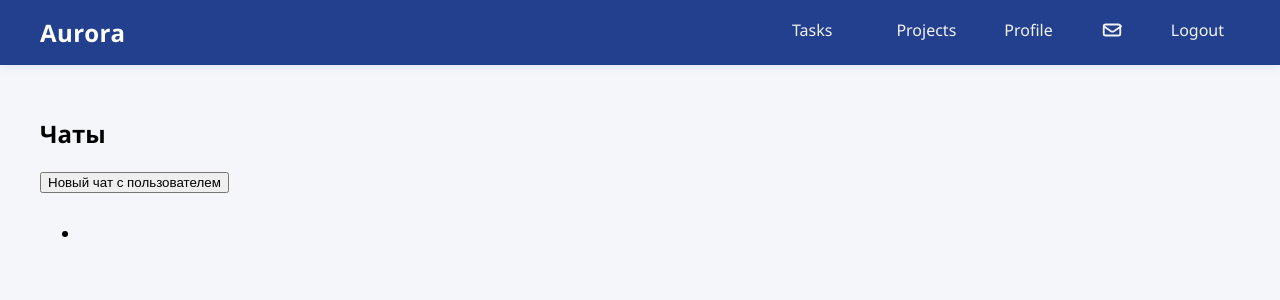
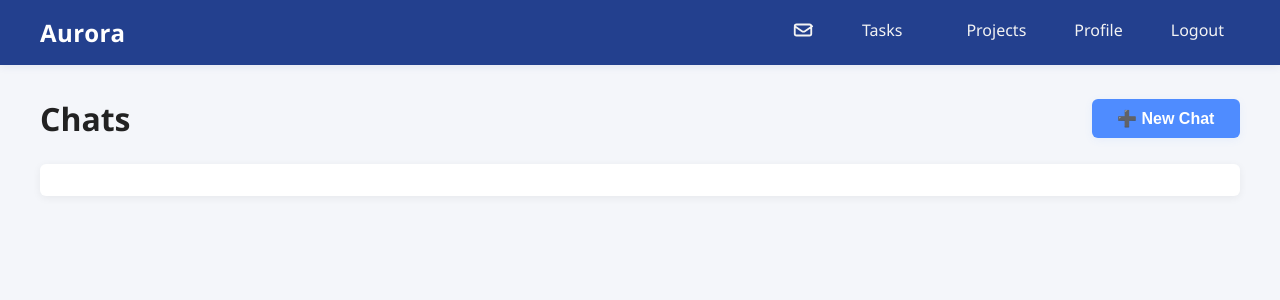
Before and after one commit to DubroffSky/aurora, a Django app: page /chats/ in a window 1280 px wide. Shown: the top 300 px of the page. Run offline with Django 5.2, Linux system fonts and the light colour scheme; a user stored in the database is signed in; tables that the repository leaves empty hold one stand-in row (values such as "Sample post").

Commit message:
update chat list

```diff
--- a/aurora/aurora_store/templates/aurora_store/base.html
+++ b/aurora/aurora_store/templates/aurora_store/base.html
@@ -185,7 +185,7 @@
         }
 
         .card-header {
-            background-color: #dee2e9;
+            background-color: #7d9bcc69;
             padding: 1rem;
             border-bottom: 1px solid #e3e6f0;
             box-shadow: 0 2px 6px -2px #23408e11;
@@ -470,7 +470,13 @@
             </div>
             <ul class="navbar-nav" id="navbarNav">
                 {% if user.is_authenticated %}
-
+                    <li class="nav-item">
+                        <a class="nav-link" href="{% url 'aurora_store:chat_list' %}" title="Чаты">
+                            <span style="font-size:1.3em;vertical-align:middle;">
+                                <svg xmlns="http://www.w3.org/2000/svg" width="22" height="22" fill="none" viewBox="0 0 24 24" stroke="currentColor"><path stroke-linecap="round" stroke-linejoin="round" stroke-width="2" d="M3 8l7.89 5.26a3 3 0 003.22 0L22 8m-19 8V8a2 2 0 012-2h14a2 2 0 012 2v8a2 2 0 01-2 2H5a2 2 0 01-2-2z"/></svg>
+                            </span>
+                        </a>
+                    </li>
                     <li class="nav-item">
                         <a class="nav-link" href="{% url 'aurora_store:tasks_list' %}">Tasks</a>
                     </li>
@@ -483,14 +489,6 @@
                     {% endif %}
                     <li class="nav-item">
                         <a class="nav-link" href="{% url 'aurora_store:profile' %}">Profile</a>
-                    </li>
-                    <li class="nav-item">
-                        <a class="nav-link" href="{% url 'aurora_store:chat_list' %}" title="Чаты">
-                            <span style="font-size:1.3em;vertical-align:middle;">
-                                <!-- mail icon SVG -->
-                                <svg xmlns="http://www.w3.org/2000/svg" width="22" height="22" fill="none" viewBox="0 0 24 24" stroke="currentColor"><path stroke-linecap="round" stroke-linejoin="round" stroke-width="2" d="M3 8l7.89 5.26a3 3 0 003.22 0L22 8m-19 8V8a2 2 0 012-2h14a2 2 0 012 2v8a2 2 0 01-2 2H5a2 2 0 01-2-2z"/></svg>
-                            </span>
-                        </a>
                     </li>
                     <li class="nav-item">
                         <a class="nav-link" href="{% url 'aurora_store:logout' %}">Logout</a>
--- a/aurora/aurora_store/templates/aurora_store/chat_list.html
+++ b/aurora/aurora_store/templates/aurora_store/chat_list.html
@@ -1,44 +1,198 @@
 {% extends 'aurora_store/base.html' %}
-{% block title %}Чаты{% endblock %}
+{% block title %}Aurora- chats{% endblock %}
 {% block content %}
-<h2>Чаты</h2>
-<button id="new-chat-btn" style="margin-bottom:1em;">Новый чат с пользователем</button>
+<style>
+.chat-header {
+    display: flex;
+    align-items: center;
+    justify-content: space-between;
+    margin-bottom: 1.5em;
+}
+.chat-title {
+    font-size: 2rem;
+    font-weight: 700;
+    color: #222;
+    margin: 0;
+}
+#new-chat-btn {
+    background: #4f8cff;
+    color: #fff;
+    border: none;
+    border-radius: 6px;
+    padding: 0.6em 1.6em;
+    font-size: 1rem;
+    font-weight: 600;
+    cursor: pointer;
+    box-shadow: 0 2px 8px rgba(79,140,255,0.08);
+    transition: background 0.2s, box-shadow 0.2s;
+}
+#new-chat-btn:hover {
+    background: #357ae8;
+    box-shadow: 0 4px 16px rgba(79,140,255,0.15);
+}
+.chat-list {
+    display: flex;
+    flex-direction: column;
+    gap: 1em;
+    padding: 0;
+    margin: 0;
+    list-style: none;
+}
+.chat-card {
+    display: flex;
+    align-items: center;
+    background: #fff;
+    border-radius: 6px;
+    box-shadow: 0 2px 8px rgba(0,0,0,0.06);
+    padding: 1em 1.2em;
+    transition: box-shadow 0.2s, transform 0.2s;
+    text-decoration: none;
+    color: #222;
+}
+.chat-card:hover {
+    box-shadow: 0 6px 24px rgba(79,140,255,0.13);
+    transform: translateY(-2px) scale(1.02);
+    background: #f7fbff;
+}
+.chat-avatar {
+    width: 40px;
+    height: 40px;
+    border-radius: 50%;
+    object-fit: cover;
+    margin-right: 1em;
+    background: #e0e7ef;
+    display: flex;
+    align-items: center;
+    justify-content: center;
+    font-size: 1.2rem;
+    font-weight: 700;
+    color: #4f8cff;
+}
+.chat-participant {
+    font-size: 1.1rem;
+    font-weight: 500;
+}
+.empty-chats {
+    color: #888;
+    text-align: center;
+    margin-top: 2em;
+}
+/* Modal styles */
+#user-modal {
+    display: none;
+    position: fixed;
+    top: 0; left: 0; width: 100vw; height: 100vh;
+    background: rgba(0,0,0,0.3);
+    z-index: 1000;
+    align-items: center;
+    justify-content: center;
+}
+#user-modal.active { display: flex; }
+.modal-content {
+    background: #fff;
+    padding: 2em;
+    max-width: 400px;
+    width: 90vw;
+    border-radius: 6px;
+    max-height: 80vh;
+    overflow-y: auto;
+    position: relative;
+    box-shadow: 0 4px 24px rgba(0,0,0,0.13);
+}
+.modal-close {
+    position: absolute;
+    top: 8px;
+    right: 8px;
+    background: none;
+    border: none;
+    font-size: 1.3rem;
+    cursor: pointer;
+    color: #888;
+}
+.user-list {
+    list-style: none;
+    padding: 0;
+    margin: 0;
+}
+.user-list-item {
+    margin-bottom: 0.7em;
+    display: flex;
+    align-items: center;
+    border-radius: 6px;
+    padding: 0.4em 0.5em;
+    transition: background 0.15s;
+}
+.user-list-item:hover {
+    background: #f2f7ff;
+}
+.user-avatar {
+    width: 32px;
+    height: 32px;
+    border-radius: 50%;
+    margin-right: 0.7em;
+    background: #e0e7ef;
+    display: flex;
+    align-items: center;
+    justify-content: center;
+    font-size: 1rem;
+    font-weight: 700;
+    color: #4f8cff;
+}
+.start-chat-link {
+    margin-left: auto;
+    background: #4f8cff;
+    color: #fff;
+    border: none;
+    border-radius: 6px;
+    padding: 0.3em 1em;
+    font-size: 0.95rem;
+    text-decoration: none;
+    transition: background 0.15s;
+}
+.start-chat-link:hover {
+    background: #357ae8;
+}
+</style>
 
-<ul>
+<div class="chat-header">
+    <h2 class="chat-title">Chats</h2>
+    <button id="new-chat-btn">➕ New Chat</button>
+</div>
+
+<ul class="chat-list">
     {% for chat in chats %}
         <li>
-                        <a href="{% url 'aurora_store:chat_detail' chat.id %}">
+            <a href="{% url 'aurora_store:chat_detail' chat.id %}" class="chat-card">
                 {% for user in chat.participants.all %}{% if user != request.user %}
                     {% if user.profile.photo %}
-                                                <img src="{{ user.profile.photo.url }}" alt="avatar" style="width:24px;height:24px;border-radius:50%;vertical-align:middle;">
+                        <img src="{{ user.profile.photo.url }}" alt="avatar" class="chat-avatar">
                     {% else %}
-                                                <span style="display:inline-block;width:24px;height:24px;border-radius:50%;background:#ccc;vertical-align:middle;text-align:center;line-height:24px;">{{ user.username|slice:":1"|upper }}</span>
+                        <span class="chat-avatar">{{ user.username|slice:":1"|upper }}</span>
                     {% endif %}
-                                        {{ user.username }}
+                    <span class="chat-participant">{{ user.username }}</span>
                 {% endif %}{% endfor %}
             </a>
         </li>
     {% empty %}
-                <li>Нет чатов</li>
+        <li class="empty-chats">No chats yet</li>
     {% endfor %}
 </ul>
 
-<!-- Модальное окно -->
-<div id="user-modal" style="display:none;position:fixed;top:0;left:0;width:100vw;height:100vh;background:rgba(0,0,0,0.3);z-index:1000;align-items:center;justify-content:center;">
-    <div style="background:#fff;padding:2em;max-width:400px;width:90vw;border-radius:8px;max-height:80vh;overflow-y:auto;position:relative;">
-        <button onclick="document.getElementById('user-modal').style.display='none'" style="position:absolute;top:8px;right:8px;">✕</button>
-        <h3>Выберите пользователя</h3>
-        <ul style="list-style:none;padding:0;">
+<div id="user-modal">
+    <div class="modal-content">
+        <button onclick="document.getElementById('user-modal').classList.remove('active')" class="modal-close">✕</button>
+        <h3 style="margin-top:0;">Select User</h3>
+        <ul class="user-list">
             {% for user in users %}
                 {% if user != request.user %}
-                <li style="margin-bottom:0.7em;display:flex;align-items:center;">
+                <li class="user-list-item">
                     {% if user.profile.photo %}
-                        <img src="{{ user.profile.photo.url }}" alt="avatar" style="width:32px;height:32px;border-radius:50%;margin-right:0.7em;">
+                        <img src="{{ user.profile.photo.url }}" alt="avatar" class="user-avatar">
                     {% else %}
-                        <span style="display:inline-block;width:32px;height:32px;border-radius:50%;background:#ccc;text-align:center;line-height:32px;margin-right:0.7em;">{{ user.username|slice:":1"|upper }}</span>
+                        <span class="user-avatar">{{ user.username|slice:":1"|upper }}</span>
                     {% endif %}
                     <span style="flex:1;">{{ user.username }}</span>
-                    <a href="{% url 'aurora_store:start_chat' user.id %}" style="margin-left:auto;" class="start-chat-link">Чат</a>
+                    <a href="{% url 'aurora_store:start_chat' user.id %}" class="start-chat-link">Чат</a>
                 </li>
                 {% endif %}
             {% endfor %}
@@ -48,7 +202,7 @@
 
 <script>
 document.getElementById('new-chat-btn').onclick = function() {
-    document.getElementById('user-modal').style.display = 'flex';
+    document.getElementById('user-modal').classList.add('active');
 };
 </script>
 {% endblock %}
--- a/aurora/aurora_store/templates/aurora_store/profile.html
+++ b/aurora/aurora_store/templates/aurora_store/profile.html
@@ -50,7 +50,6 @@
                         </table>
                     </div>
                     <div class="col-md-12 actions">
-                        <h5>Actions</h5>
                         <div class="d-grid gap-2">
                             <a href="{% url 'aurora_store:profile_settings' %}" class="btn btn-outline-secondary">
                                 Profile Settings
```
Lines whose indentation alone changed are shown as unchanged.
